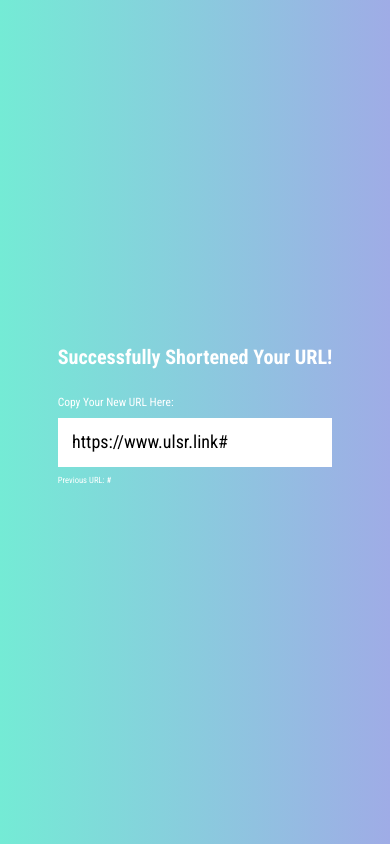
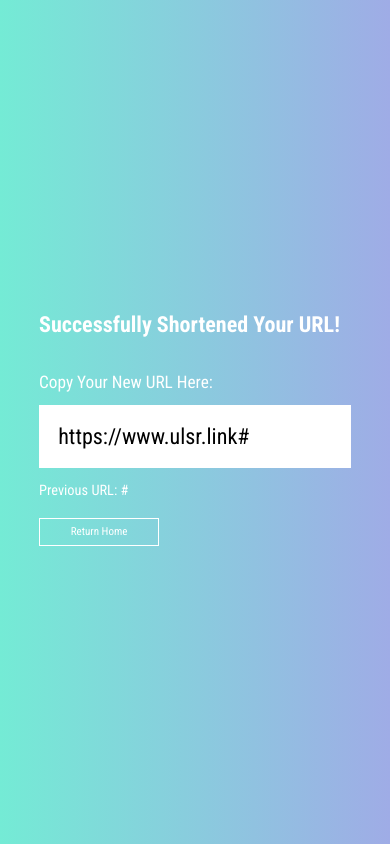
Before and after one commit to ThomasTseng2005/urlshortener, a Flask app: template templates/success.html in a window 390 px wide. Run offline with Flask 2, Linux system fonts and the light colour scheme; the template is opened without the code that fills it: most values are stand-ins (such as "Sample title", 1, 10 or a date in 2020).

Commit message:
second commit

```diff
--- a/static/style.css
+++ b/static/style.css
@@ -16,6 +16,13 @@ a{
     color: white;
     text-decoration: none;
     font-style: normal;
+}
+
+span, i{
+    position: relative;
+    font-size: 2.5rem;
+    color: white;
+    z-index: 100;
 }
 
 #main{
@@ -43,8 +50,8 @@ a{
 }
 
 #user_form input{
-    width: 45rem;
-    height: 1.35rem;
+    width: 60vw;
+    height: 2vw;
     border: none;
     padding-top: 0.8rem;
     padding-bottom: 0.8rem;
@@ -95,7 +102,7 @@ a{
 #success h1{
     color: white;
     font-size: 2.8rem;
-    margin-bottom: 3.7rem;
+    margin-bottom: 3.3rem;
     font-weight: 600;
 }
 
@@ -116,21 +123,14 @@ a{
 }
 
 #success p{
-    margin-bottom: 3.5rem;
-    width: 50vw;
+    margin-bottom: -0.5rem;
+    width: 60vw;
     color: white;
     font-size: 1.2rem;
-}
-
-#success button{
-    margin: auto;
-    padding: 0.7rem 3.8rem;
-    font-size: 1.15rem;
-    border-radius: 50px;
-    outline: none;
-    border: none;
-    color: white;
-    background: #8a8a8a;
+    text-overflow: ellipsis;
+    height: 3rem;
+    overflow: hidden;
+    white-space: nowrap;
 }
 
 #success > div > div{
@@ -156,10 +156,12 @@ a{
 
 #failed h1{
     font-size: 3rem;
+    margin-bottom: 1.7rem;
 }
 
 #failed h2{
-    font-size: 2rem;
+    font-size: 1.8rem;
+    margin-top: 0;
 }
 
 #unfound{
@@ -178,38 +180,99 @@ a{
 
 #unfound h1{
     font-size: 3rem;
+    margin-bottom: 1.7rem;
 }
 
 #unfound h2{
-    font-size: 2rem;
+    font-size: 1.8rem;
+    margin-top: 0;
+}
+
+.return{
+    margin: 1.2rem auto auto auto;
+    padding: 0.7rem 3.2rem;
+    font-size: 1.15rem;
+    outline: none;
+    border: 1.5px solid white;
+    color: white;
+    background: transparent;
+}
+
+.return:hover{
+    border: 1.5px solid white;
+    background: white;
+}
+
+#failed .return:hover{
+    color: #FF99AC;
+}
+
+#unfound .return:hover{
+    color: #FBAB7E;
+}
+
+#success .return:hover{
+    color: #7AE2D7;
 }
 
 @media only screen and (max-width: 992px) {
     body, html {
         font-size: 85%;
     }
+    #user_form input {
+        width: 65vw;
+        height: 2.15vw;
+    }
 }
 
 @media only screen and (max-width: 768px) {
+    body, html {
+        font-size: 80%;
+    }
+    #user_form input{
+        width: 70vw;
+        height: 2.35vw;
+    }
+    #success p{
+        width: 80vw;
+        font-size: 1.5rem;
+    }
+}
+
+@media only screen and (max-width: 576px) {
+    body, html {
+        font-size: 75%;
+    }
+    #success h1{
+        font-size: 2.3rem;
+        margin-bottom: 3.7rem;
+    }
+    #success h2{
+        margin-bottom: 1.2rem;
+        font-size: 1.6rem;
+    }
+    #success h3{
+        font-size: 2.3rem;
+        padding: 2rem;
+        margin-bottom: 1.2rem;
+    }
+    #success p{
+        font-size: 1.5rem;
+    }
+}
+
+@media only screen and (max-width: 480px) {
     body, html {
         font-size: 70%;
     }
 }
 
-@media only screen and (max-width: 576px) {
+@media only screen and (max-width: 400px) {
     body, html {
         font-size: 60%;
     }
-}
-
-@media only screen and (max-width: 480px) {
-    body, html {
-        font-size: 50%;
+    #success h2{
+        margin-bottom: 1.2rem;
+        font-size: 1.8rem;
     }
 }
-
-@media only screen and (max-width: 400px) {
-    body, html {
-        font-size: 45%;
-    }
-}
--- a/templates/failed.html
+++ b/templates/failed.html
@@ -5,12 +5,14 @@
     <title>URL Shortener</title>
     <link type="text/css" rel="stylesheet" href="{{ url_for('static', filename='style.css') }}">
     <link type="text/css" rel="stylesheet" href="{{ url_for('static', filename='normalize.css') }}">
+    <script src="https://kit.fontawesome.com/e109213028.js" crossorigin="anonymous"></script>
 </head>
 <body>
     <section id="failed">
         <div>
             <h1>Failed To Shorten The URL.</h1>
             <h2>Please try again later.</h2>
+            <a href="/"><button class="return">Return Home</button></a>
         </div>
     </section>
 </body>
--- a/templates/success.html
+++ b/templates/success.html
@@ -13,9 +13,7 @@
             <h2>Copy Your New URL Here:</h2>
             <h3>https://www.ulsr.link{{ new_link }}</h3>
             <p>Previous URL: {{ old_link }}</p>
-{#            <div>#}
-{#                <button><a href="/">Return Home</a></button>#}
-{#            </div>#}
+            <a href="/"><button class="return">Return Home</button></a>
         </div>
     </section>
 </body>
--- a/templates/unfound.html
+++ b/templates/unfound.html
@@ -11,6 +11,7 @@
         <div>
             <h1>404. Page Not Found.</h1>
             <h2>Please check your URL.</h2>
+            <a href="/"><button class="return">Return Home</button></a>
         </div>
     </section>
 </body>
```
